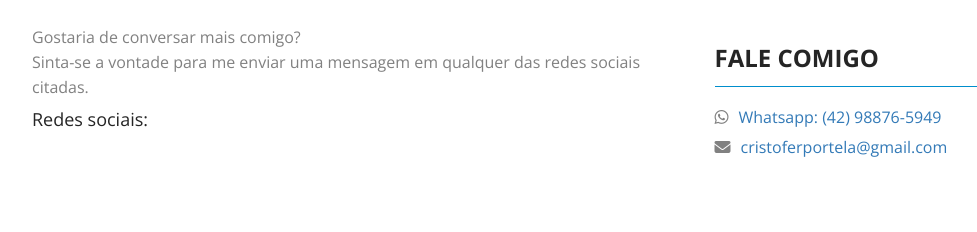
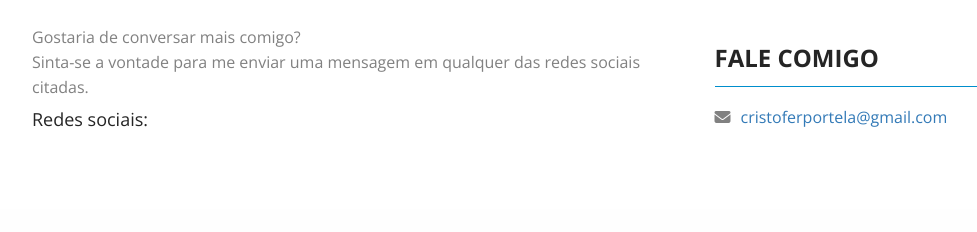
Before and after one commit to CristoferPortela/meuportfolio-django, a Django app: template mainpage/templates/mainpage/index.html in a window 1280 px wide. Shown: the part 2018-2250 px from the top of the page, without its empty margins (38-1015 px from the left). After the commit the page ends 2145 px from the top, so only its background shows below. Run offline with Django 3.2, Linux system fonts and the light colour scheme; the template is opened without the code that fills it, so the values that code supplies are empty; some libraries are stand-ins or nearby versions.

Commit message:
whatsapp removido

```diff
--- a/mainpage/templates/mainpage/base/contact.html
+++ b/mainpage/templates/mainpage/base/contact.html
@@ -38,9 +38,9 @@
                         <span>Australia</span>
                     </p>
                     <br> {% endcomment %}
-                    <p>
-                        <i class="fab fa-whatsapp"></i><a href="tel:42984179233">Whatsapp: (42) 98876-5949</a>
-                    </p>
+                    {% comment %} <p>  {% endcomment %}
+                        {% comment %} <i class="fab fa-whatsapp"></i><a href="tel:42984179233">Telegram: (42) 98876-5949</a> {% endcomment %}
+                    {% comment %} </p> {% endcomment %}
                     <p>
                         <i class="fa fa-envelope"></i><a href="mailto:cristoferportela@gmail.com">cristoferportela@gmail.com</a>
                     </p>
```
